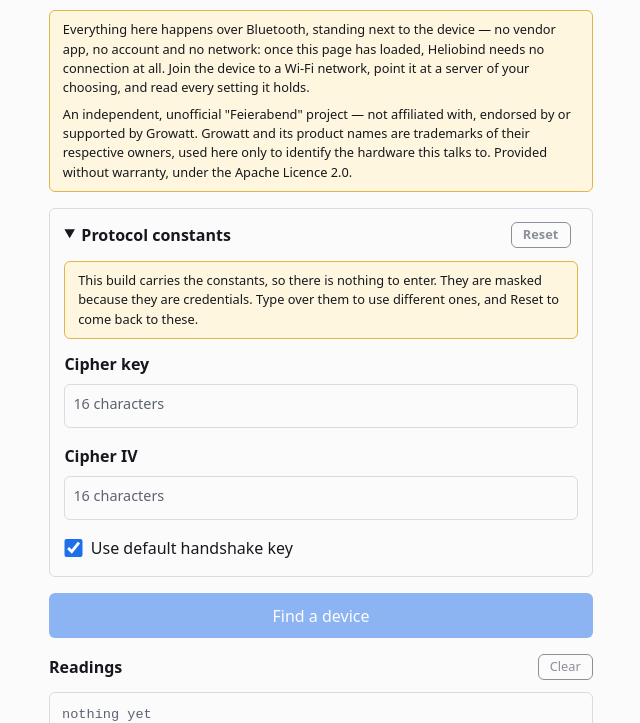
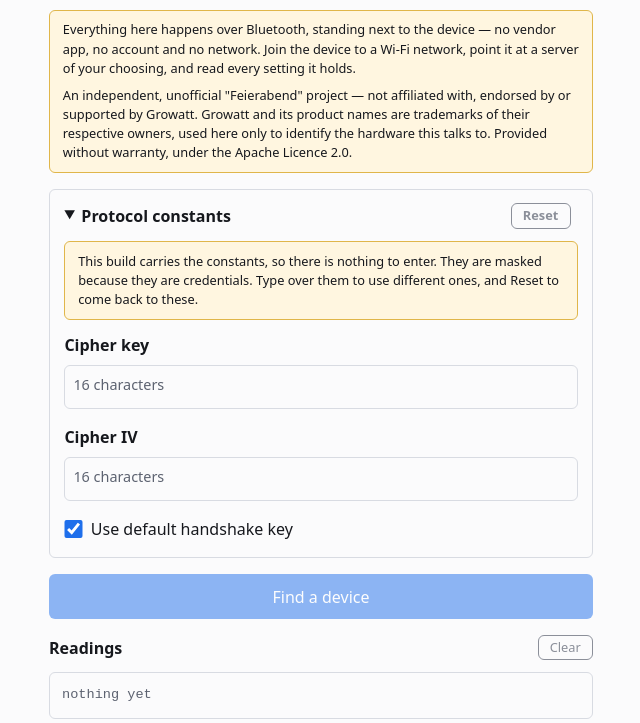
Before and after one commit to longsleep/heliobind, a website with bundled scripts: page index.html in a window 1280 px wide. Shown: the part 77-800 px from the top of the page, without its empty margins (319-959 px from the left). Built offline with nearby package versions, Linux system fonts and the light colour scheme.

Commit message:
Drop the loading clause from the intro
The sentence explained that the page needs no connection once it has
loaded, which says nothing in the packaged app: there is no page to
load there. What remains states the same thing in the part that is
true of both, that none of this needs a network.

```diff
--- a/index.html
+++ b/index.html
@@ -126,8 +126,8 @@
       <section id="app" hidden>
         <p class="note">
           Everything here happens over Bluetooth, standing next to the device — no vendor app, no account and
-          no network: once this page has loaded, Heliobind needs no connection at all. Join the device to a
-          Wi-Fi network, point it at a server of your choosing, and read every setting it holds.
+          no network. Join the device to a Wi-Fi network, point it at a server of your choosing, and read
+          every setting it holds.
           <span class="disclaimer">
             An independent, unofficial "Feierabend" project — not affiliated with, endorsed by or supported by
             Growatt. Growatt and its product names are trademarks of their respective owners, used here only
```
Also changed, not shown: src/pwa/web.ts (renamed from src/pwa.ts).
